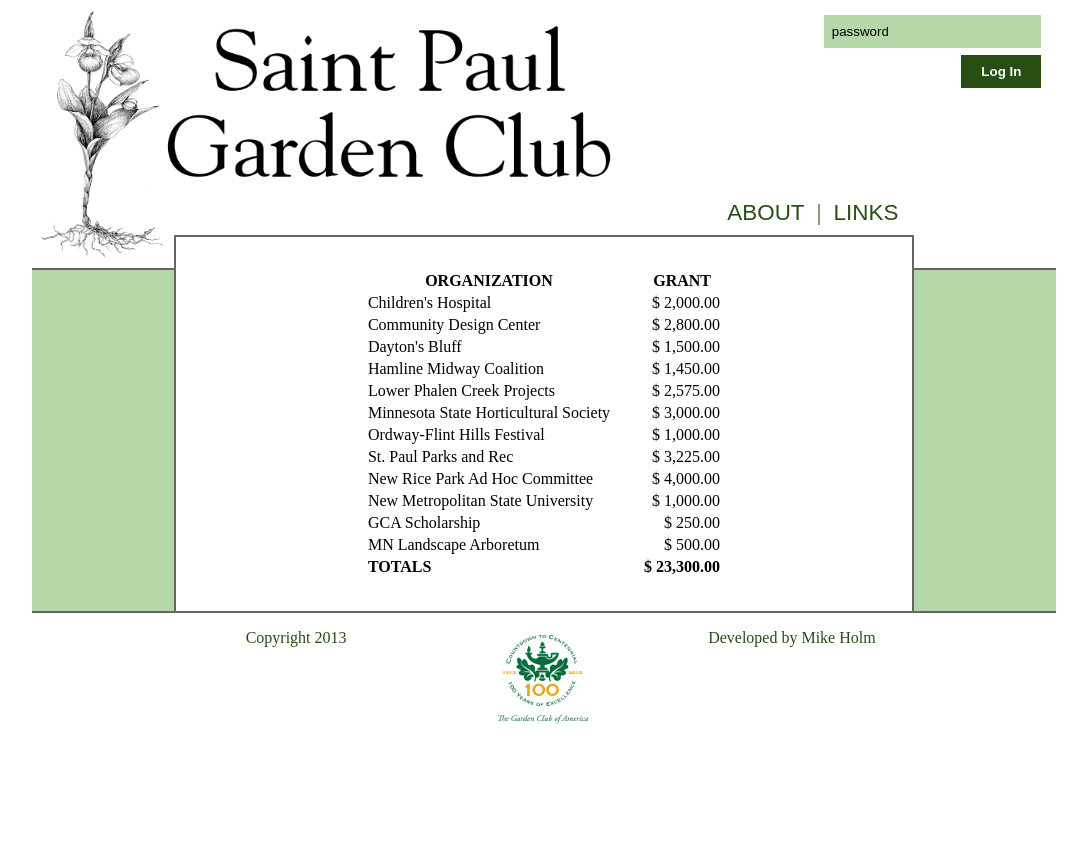
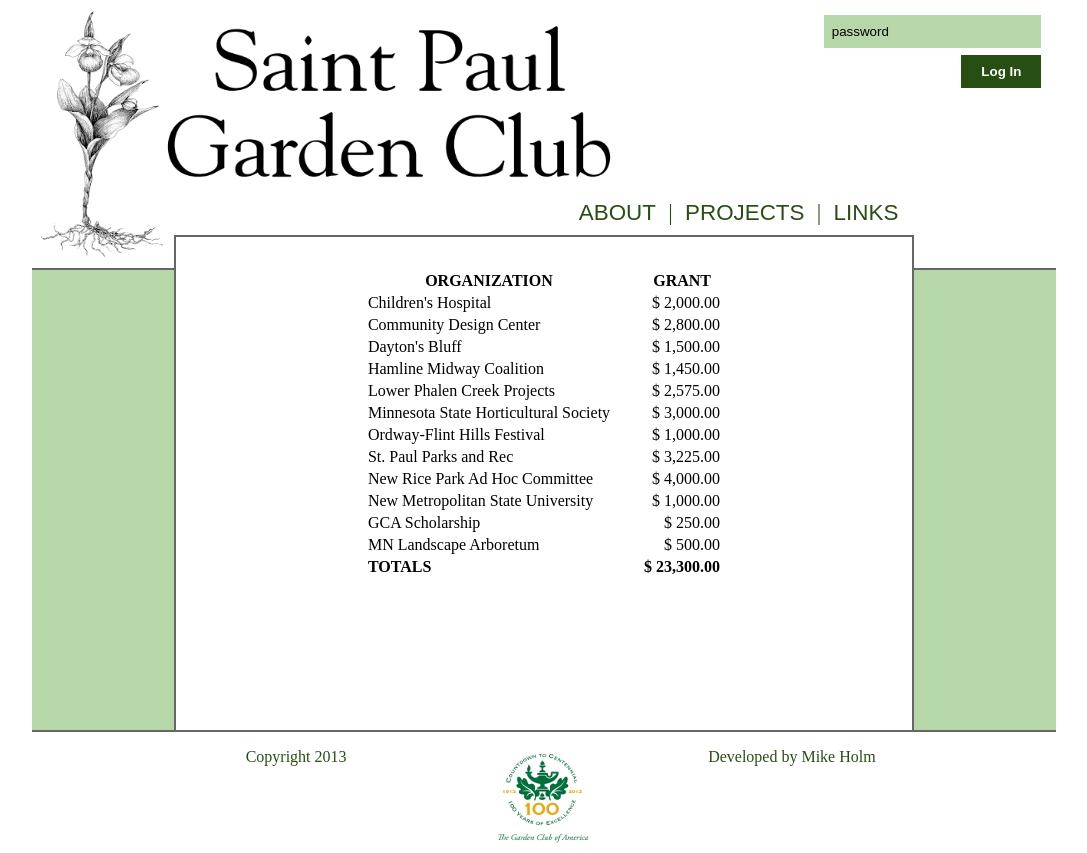
Before and after one commit to coldpour/spgc, a PHP site: page /projects.php in a window 1280 px wide. Shown: the whole page, without its empty margins (96-1183 px from the left). Before the commit the page ends 724 px from the top, so only its background shows below. Run offline with PHP 8.4, Linux system fonts and the light colour scheme.

Commit message:
add projects nav link and fix some styling

```diff
--- a/nav.php
+++ b/nav.php
@@ -1,4 +1,5 @@
 <div class="nav">
         <a class="nav" href="about.php">ABOUT</a> |
+        <a class="nav" href="projects.php">PROJECTS</a> |
         <a class="nav" href="links.php">LINKS</a>
 </div>
--- a/projects.php
+++ b/projects.php
@@ -1,6 +1,6 @@
 <?php include 'head.php'; publicPage('projects.php'); ?>
 
-<div id='projects' class='slide'>
+<div id='projects' class='slide fixed-height'>
   <table class='projects center'>
     <tbody>
       <tr class='header'>
--- a/screen.css
+++ b/screen.css
@@ -160,7 +160,7 @@
     margin:1em;
 }
 
-#projects {
+table.projects {
     padding:2em;
 }
 
```
